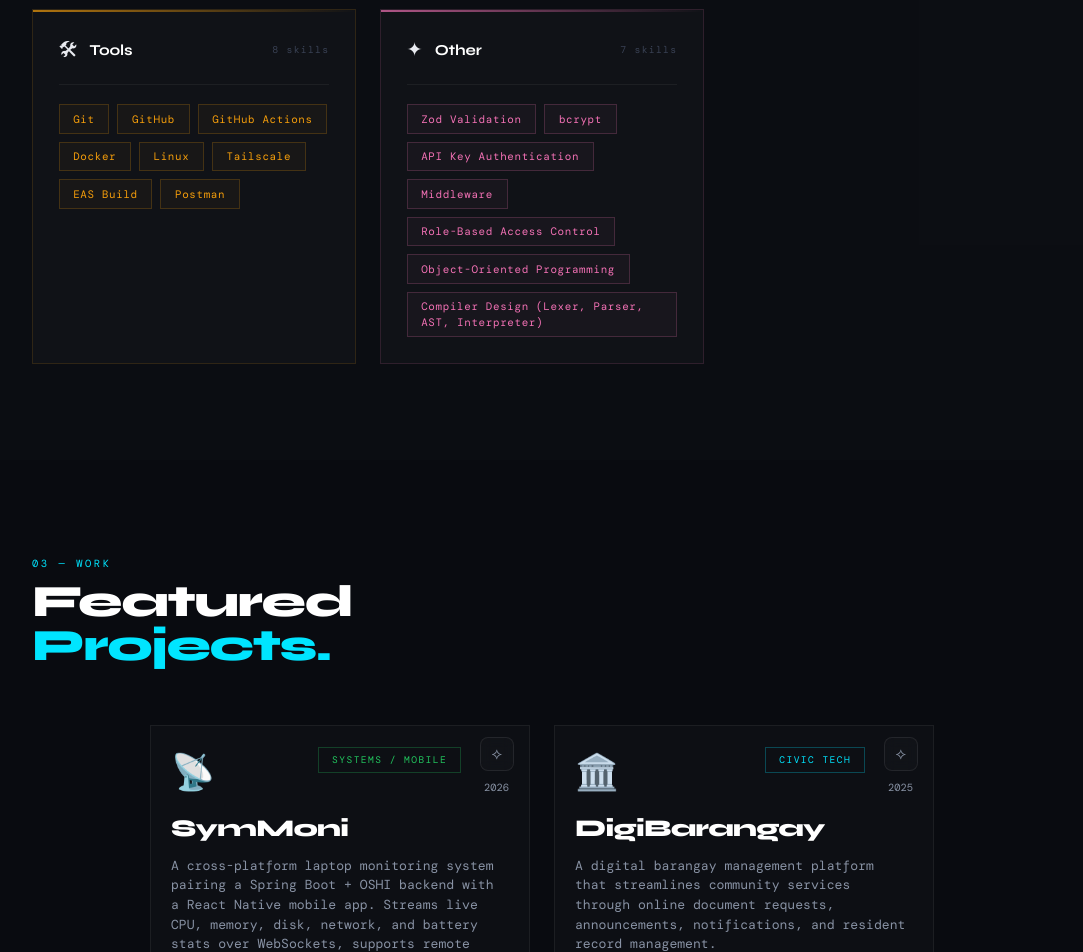
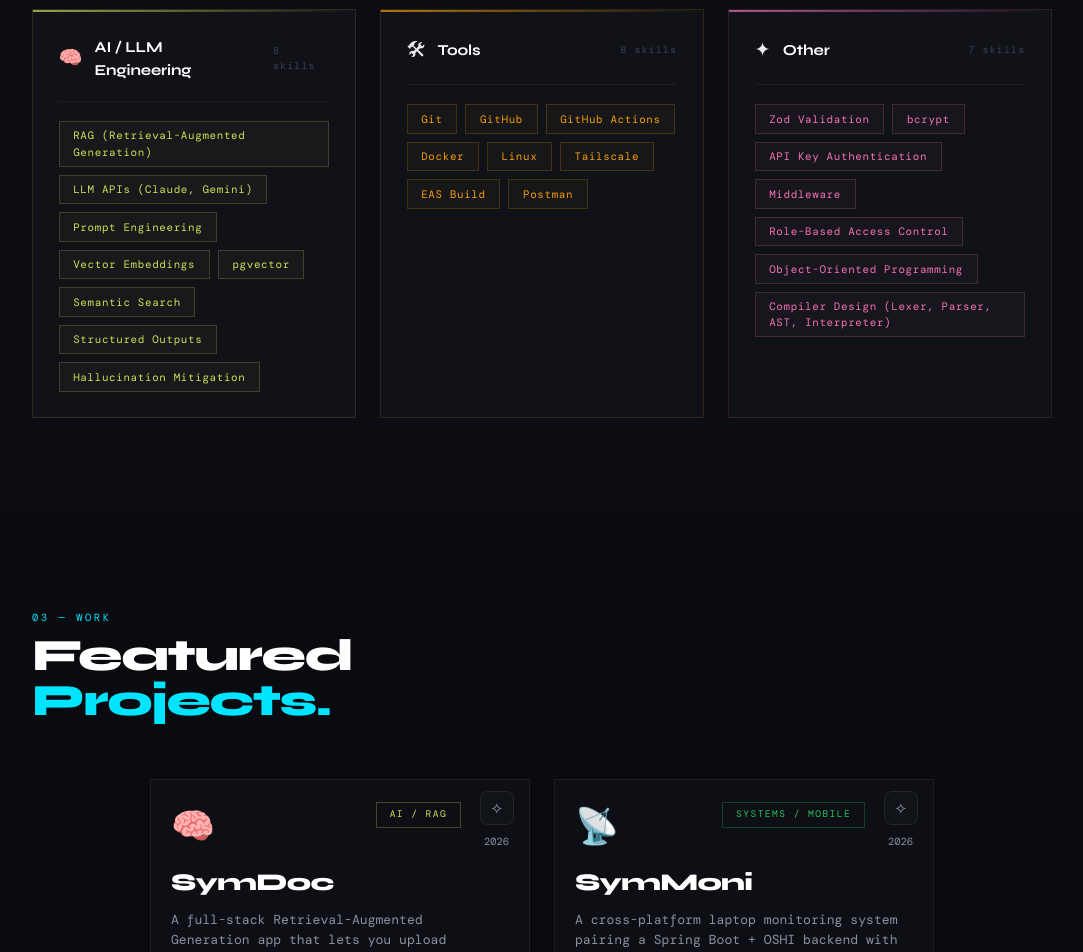
Before and after one commit to SyJared/symmon-portfolio, a React (Vite) app: page / in a window 1280 px wide. Shown: the part 1280-2232 px from the top of the page, without its empty margins (98-1181 px from the left). Built offline with nearby package versions, Linux system fonts and the light colour scheme; a web font is replaced by a local one.

Commit message:
add project symdoc

```diff
--- a/src/Portfolio.jsx
+++ b/src/Portfolio.jsx
@@ -52,6 +52,21 @@ const SKILL_GROUPS = [
     ],
   },
   {
+    group: "AI / LLM Engineering",
+    color: "#d4e157",
+    icon: "🧠",
+    skills: [
+      "RAG (Retrieval-Augmented Generation)",
+      "LLM APIs (Claude, Gemini)",
+      "Prompt Engineering",
+      "Vector Embeddings",
+      "pgvector",
+      "Semantic Search",
+      "Structured Outputs",
+      "Hallucination Mitigation"
+    ],
+  },
+  {
     group: "Tools",
     color: "#f59e0b",
     icon: "🛠",
@@ -84,6 +99,17 @@ const SKILL_GROUPS = [
 
 const PROJECTS = [
   {
+    title: "SymDoc",
+    tag: "AI / RAG",
+    year: "2026",
+    description:
+  "A full-stack Retrieval-Augmented Generation app that lets you upload documents and ask questions answered strictly from their content. Chunks and embeds documents with Voyage AI, stores vectors in PostgreSQL via pgvector, and generates answers with Gemini constrained to a structured JSON schema. A custom grounding layer verifies every cited quote against the retrieved source text before it's shown, so answers come with a code-checked trust signal — not just the model's own confidence.",
+    stack: ["React", "Node.js", "Express.js", "PostgreSQL", "pgvector", "Voyage AI", "Gemini API"],
+    color: "#d4e157",
+    icon: "🧠",
+    github: "https://github.com/SyJared/SymDoc"
+  },
+  {
     title: "SymMoni",
     tag: "Systems / Mobile",
     year: "2026",
@@ -92,7 +118,7 @@ const PROJECTS = [
     stack: ["React Native", "Spring Boot", "OSHI", "WebSockets", "Tailscale"],
     color: "#22c55e",
     icon: "📡",
-    github: "https://github.com/SyJared/symMoni"
+    github: "https://github.com/SyJared/SymMoni"
   },
   {
     title: "DigiBarangay",
```
